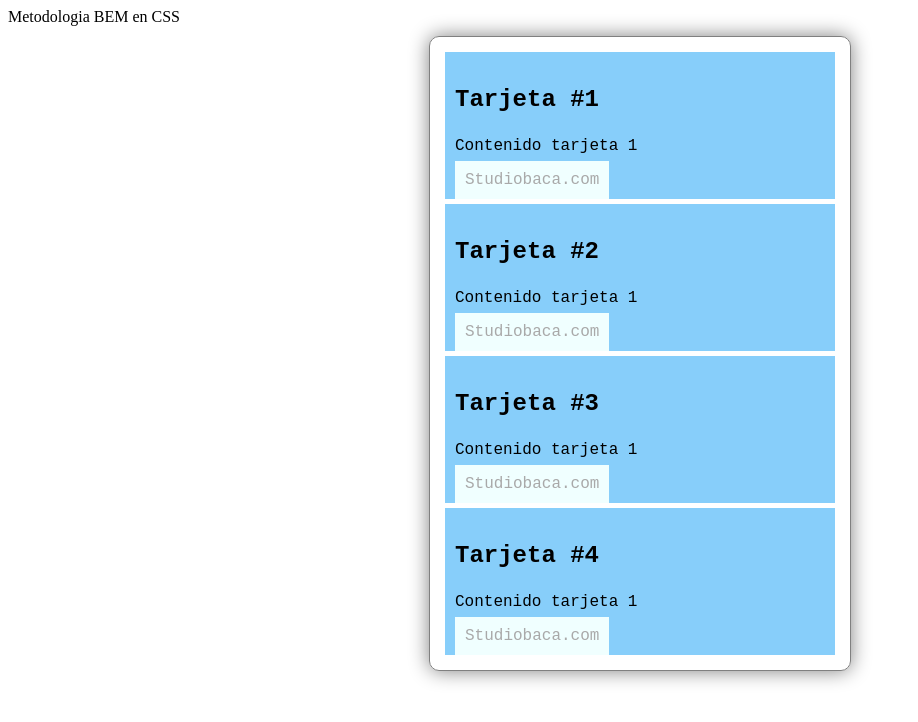
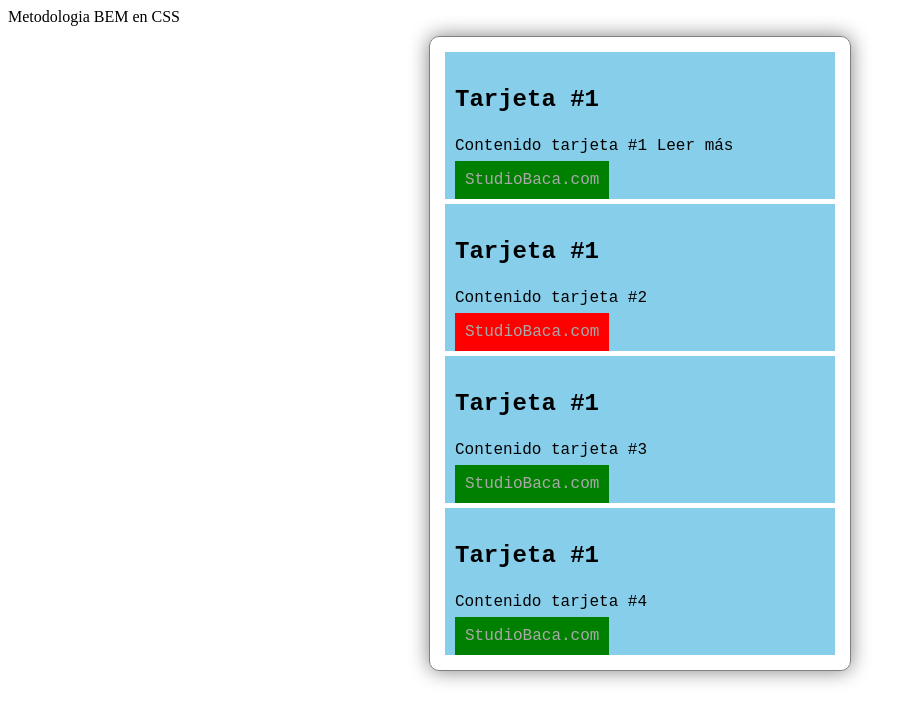
Before and after one commit to BigBacaStd/CSS-Avanzado, a plain HTML site: page 01-BEM/index.html in a window 1280 px wide. Shown: the whole page, without its empty margins (0-918 px from the left). Drawn offline with Linux system fonts and the light colour scheme.

Commit message:
commit feb 28 2024

```diff
--- a/01-BEM/index.html
+++ b/01-BEM/index.html
@@ -1,15 +1,48 @@
 <!DOCTYPE html>
 <html lang="en">
+
 <head>
     <meta charset="UTF-8">
     <meta http-equiv="X-UA-Compatible" content="IE=edge">
     <meta name="viewport" content="width=device-width, initial-scale=1.0">
-    <link rel="stylesheet" href="styles.css"/>
+    <link rel="stylesheet" href="styles.css" />
     <title>BEM en CSS</title>
 </head>
+
 <body>
     <h>Metodologia BEM en CSS</h>
 
+    <section class="cards">
+        <article class="cards__card">
+            <h3 class="card__title">Tarjeta #1</h3>
+            <p class="card__content">Contenido tarjeta #1
+
+                <span class="card__readmore">Leer más</span>
+
+            </p>
+            <a href="#" class="card__link">StudioBaca.com</a>
+        </article>
+
+        <article class="cards__card">
+            <h3 class="card__title">Tarjeta #1</h3>
+            <p class="card__content">Contenido tarjeta #2</p>
+            <a href="#" class="card__link card__link--rojo">StudioBaca.com</a>
+        </article>
+
+        <article class="cards__card">
+            <h3 class="card__title">Tarjeta #1</h3>
+            <p class="card__content">Contenido tarjeta #3</p>
+            <a href="#" class="card__link">StudioBaca.com</a>
+        </article>
+
+        <article class="cards__card">
+            <h3 class="card__title">Tarjeta #1</h3>
+            <p class="card__content">Contenido tarjeta #4</p>
+            <a href="#" class="card__link">StudioBaca.com</a>
+        </article>
+
+    </section>
+    <!--
     <section class="cards">
         <div class="card">
             <h3>Tarjeta #1</h3>
@@ -35,5 +68,8 @@
             <a href="#">Studiobaca.com</a>
         </div>
     </section>
+
+   -->
 </body>
+
 </html>
--- a/01-BEM/styles.css
+++ b/01-BEM/styles.css
@@ -6,7 +6,50 @@
 
 ID = Aplicar funcionaidad (Javascript)
 
+1. no usar IDs
+2. No usar etiquetas
+3. Que todo sea un key selector (seleccionar justo el elemento al cual se le dara estilos
+
 */
+
+/*--- BEM ---*/
+
+
+.cards{
+    width: 400px;
+    margin: 10px auto;
+    padding: 10px;
+    border: 1px solid gray;
+    box-shadow: 0px 0px 20px gray;
+    border-radius: 10px;
+
+}
+
+.cards__card{
+    font-family: 'Courier New', Courier, monospace;
+    padding: 10px;
+    margin: 5px;
+    background-color: skyblue;
+}
+
+.card__title{
+    font-size: 24px;
+    font-weight: bold;
+}
+
+.card__link{
+    padding: 10px;
+    background-color: green;
+    color: darkgray;
+    text-decoration: none;
+}
+
+.card__link--rojo{
+    background-color: red;
+}
+
+
+/*Forma Clasica */
 
 .cards{
     width: 400px;
--- /dev/null
+++ b/02-Variables/index.html
@@ -0,0 +1,21 @@
+<!DOCTYPE html>
+<html lang="en">
+<head>
+    <meta charset="UTF-8">
+    <meta http-equiv="X-UA-Compatible" content="IE=edge">
+    <meta name="viewport" content="width=device-width, initial-scale=1.0">
+    <link rel="stylesheet" href="styles.css"/>
+    <title>Variables en CSS</title>
+</head>
+<body>
+    <h1>Variables en CSS</h1>
+
+    <p>
+        Hola que tal
+
+    </p>
+
+    <a>Soy Polo</a>
+
+</body>
+</html>
--- /dev/null
+++ b/02-Variables/styles.css
@@ -0,0 +1,19 @@
+:root{
+    --color-principal: red;
+    --fuente: Coolvetica;
+    --fuente-size: 45px;
+}
+
+h1{
+    color: var(--color-principal);
+    font-family: var(--fuente);
+    font-size: var(--fuente-size);
+}
+
+p{
+    font-family: var(--fuente);
+}
+
+a{
+    color: var(--color-principal);
+}
```
